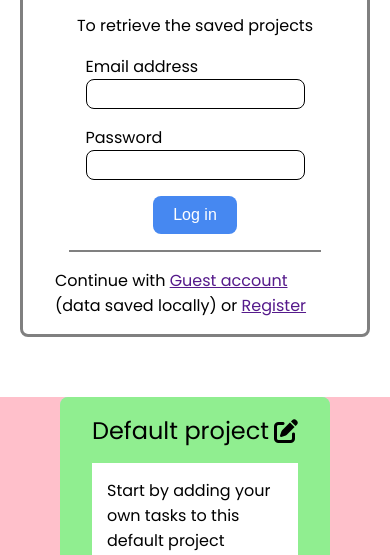
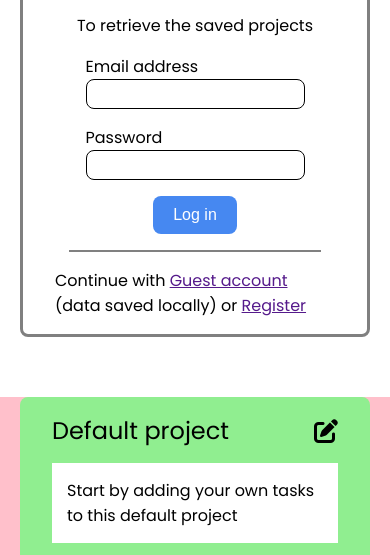
Before and after one commit to gamanedy144/todo-list, a plain HTML site: page index.html in a window 390 px wide. Shown: the part 538-1093 px from the top of the page. Drawn offline with Linux system fonts and the light colour scheme.

Commit message:
Furher twekas for responsiveness for smaller screens

```diff
--- a/style.css
+++ b/style.css
@@ -257,3 +257,9 @@ header .account i{
         align-self: flex-end;
     }
 }
+
+@media only screen and (max-width: 470px){
+    .project{
+        width: max(350px,100%);
+    }
+}
```
